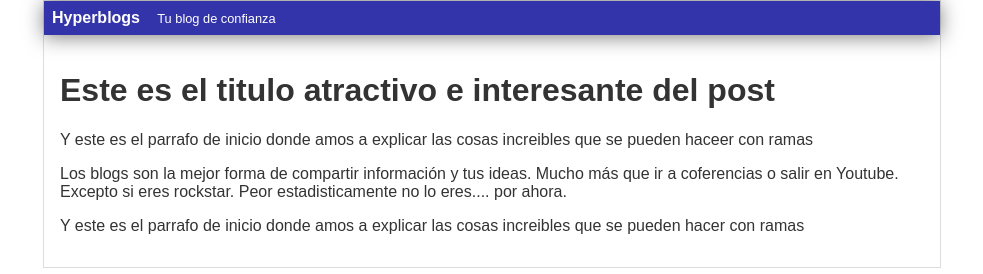
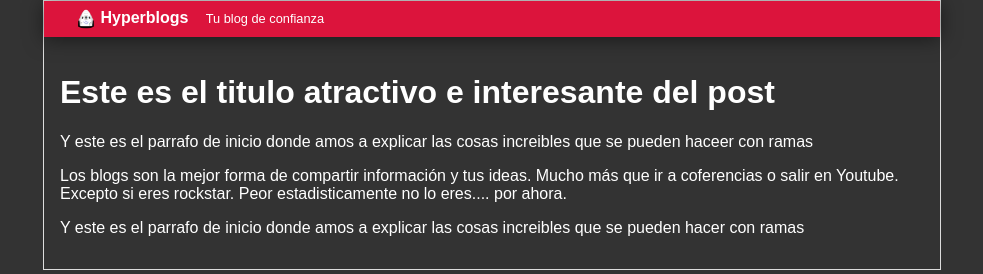
Before and after one commit to rafacodejs/HyperBlog, a plain HTML site: page index.html in a window 1280 px wide. Shown: the whole page, without its empty margins (148-1131 px from the left). Drawn offline with Linux system fonts and the light colour scheme.

Commit message:
Color de fon, logo nuevo y mejor color de header

```diff
--- a/css/main.css
+++ b/css/main.css
@@ -1,19 +1,24 @@
 body {
     text-align: center;
     font-family: Poppins, sans-serif;
-    color: #333;
+    color: white;
     font-size: 16px;
     margin: 0;
     padding: 0;
     box-sizing: border-box;
+    background: #333;
 }
 #header {
-    background-color: #33a;
+    background: crimson;
     box-shadow: 0px 2px 20px 0px rgba(0,0,0,0.5);
     color: white;
     font-weight: bold;
     margin: 0;
-    padding: 0.5em;
+    padding: 0.5em 0 0.5em 2em;
+}
+#header #logo {
+    width: 20px;
+    vertical-align: middle;
 }
 #header #tagline {
     padding: 0 0 0 1em;
--- a/index.html
+++ b/index.html
@@ -10,6 +10,7 @@
   <body>
       <div id="container">
           <div id="header">
+                <img id="logo" src="imagenes/dragon.png" alt="logo">
                 Hyperblogs <span id="tagline" >Tu blog de confianza</span>
           </div>
           <div id="post">
```
